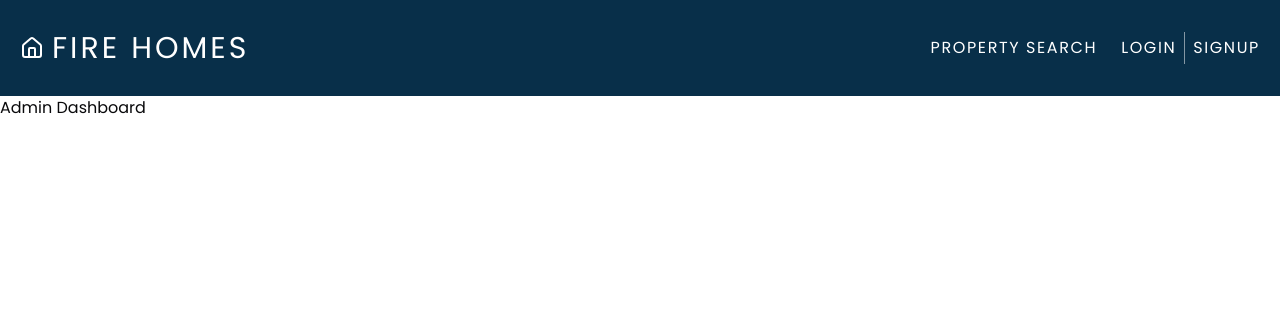
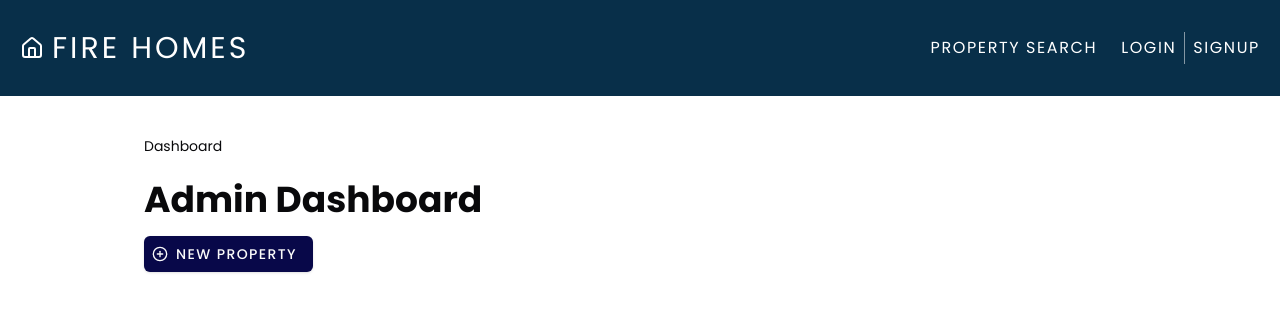
Before and after one commit to beater27032001/fire-homes-course, a Next.js app: page /admin-dashboard in a window 1280 px wide. Shown: the top 312 px of the page. Built offline with nearby package versions, Linux system fonts and the light colour scheme; no server answers.

Commit message:
(feature): admin dashboard main page

```diff
--- /dev/null
+++ b/app/admin-dashboard/layout.tsx
@@ -0,0 +1,3 @@
+export default function Layout({ children }: { children: React.ReactNode }) {
+  return (<div className="max-w-screen-lg mx-auto px-4 py-10">{children}</div>)
+}
--- a/app/admin-dashboard/page.tsx
+++ b/app/admin-dashboard/page.tsx
@@ -1,3 +1,18 @@
+import { Breadcrumbs } from "@/components/ui/breadcrumb";
+import { Button } from "@/components/ui/button";
+import { PlusCircleIcon } from "lucide-react";
+import Link from "next/link";
+
 export default function AdminDashboard() {
-  return <div>Admin Dashboard</div>
+  return <div>
+    <Breadcrumbs items={[{
+      label: "Dashboard"
+    }]} />
+    <h1 className="text-4xl font-bold mt-6">Admin Dashboard</h1>
+    <Button asChild className="inline-flex pl-2 gap-2 mt-4">
+      <Link href="/admin-dashboard/new">
+        <PlusCircleIcon /> New Property
+      </Link>
+    </Button>
+  </div >
 }
--- /dev/null
+++ b/components/ui/breadcrumb.tsx
@@ -0,0 +1,142 @@
+import * as React from "react"
+import { Slot } from "@radix-ui/react-slot"
+import { ChevronRight, MoreHorizontal } from "lucide-react"
+
+import { cn } from "@/lib/utils"
+import Link from "next/link"
+
+const Breadcrumbs = ({ items }: {
+  items: {
+    href?: string
+    label: string
+  }[]
+}) => {
+  return (
+    <Breadcrumb>
+      <BreadcrumbList>
+        {items.map((item, i) => (
+          <BreadcrumbItem key={i}>
+            {!!item.href &&
+              <Link href={item.href}>{item.label}</Link>
+            }
+            {!item.href &&
+              <BreadcrumbPage>{item.label}</BreadcrumbPage>
+            }
+          </BreadcrumbItem>
+        ))}
+      </BreadcrumbList>
+    </Breadcrumb>
+  )
+}
+Breadcrumbs.displayName = "Breadcrumbs"
+
+const Breadcrumb = React.forwardRef<
+  HTMLElement,
+  React.ComponentPropsWithoutRef<"nav"> & {
+    separator?: React.ReactNode
+  }
+>(({ ...props }, ref) => <nav ref={ref} aria-label="breadcrumb" {...props} />)
+Breadcrumb.displayName = "Breadcrumb"
+
+const BreadcrumbList = React.forwardRef<
+  HTMLOListElement,
+  React.ComponentPropsWithoutRef<"ol">
+>(({ className, ...props }, ref) => (
+  <ol
+    ref={ref}
+    className={cn(
+      "flex flex-wrap items-center gap-1.5 break-words text-sm text-muted-foreground sm:gap-2.5",
+      className
+    )}
+    {...props}
+  />
+))
+BreadcrumbList.displayName = "BreadcrumbList"
+
+const BreadcrumbItem = React.forwardRef<
+  HTMLLIElement,
+  React.ComponentPropsWithoutRef<"li">
+>(({ className, ...props }, ref) => (
+  <li
+    ref={ref}
+    className={cn("inline-flex items-center gap-1.5", className)}
+    {...props}
+  />
+))
+BreadcrumbItem.displayName = "BreadcrumbItem"
+
+const BreadcrumbLink = React.forwardRef<
+  HTMLAnchorElement,
+  React.ComponentPropsWithoutRef<"a"> & {
+    asChild?: boolean
+  }
+>(({ asChild, className, ...props }, ref) => {
+  const Comp = asChild ? Slot : "a"
+
+  return (
+    <Comp
+      ref={ref}
+      className={cn("transition-colors hover:text-foreground", className)}
+      {...props}
+    />
+  )
+})
+BreadcrumbLink.displayName = "BreadcrumbLink"
+
+const BreadcrumbPage = React.forwardRef<
+  HTMLSpanElement,
+  React.ComponentPropsWithoutRef<"span">
+>(({ className, ...props }, ref) => (
+  <span
+    ref={ref}
+    role="link"
+    aria-disabled="true"
+    aria-current="page"
+    className={cn("font-normal text-foreground", className)}
+    {...props}
+  />
+))
+BreadcrumbPage.displayName = "BreadcrumbPage"
+
+const BreadcrumbSeparator = ({
+  children,
+  className,
+  ...props
+}: React.ComponentProps<"li">) => (
+  <li
+    role="presentation"
+    aria-hidden="true"
+    className={cn("[&>svg]:w-3.5 [&>svg]:h-3.5", className)}
+    {...props}
+  >
+    {children ?? <ChevronRight />}
+  </li>
+)
+BreadcrumbSeparator.displayName = "BreadcrumbSeparator"
+
+const BreadcrumbEllipsis = ({
+  className,
+  ...props
+}: React.ComponentProps<"span">) => (
+  <span
+    role="presentation"
+    aria-hidden="true"
+    className={cn("flex h-9 w-9 items-center justify-center", className)}
+    {...props}
+  >
+    <MoreHorizontal className="h-4 w-4" />
+    <span className="sr-only">More</span>
+  </span>
+)
+BreadcrumbEllipsis.displayName = "BreadcrumbElipssis"
+
+export {
+  Breadcrumbs,
+  Breadcrumb,
+  BreadcrumbList,
+  BreadcrumbItem,
+  BreadcrumbLink,
+  BreadcrumbPage,
+  BreadcrumbSeparator,
+  BreadcrumbEllipsis,
+}
--- a/package.json
+++ b/package.json
@@ -11,7 +11,7 @@
   "dependencies": {
     "@radix-ui/react-avatar": "^1.1.2",
     "@radix-ui/react-dropdown-menu": "^2.1.4",
-    "@radix-ui/react-slot": "^1.1.1",
+    "@radix-ui/react-slot": "^1.1.2",
     "class-variance-authority": "^0.7.1",
     "clsx": "^2.1.1",
     "firebase": "^11.2.0",
```
Also changed, not shown: 1 other file (tests, documents, lock files or other folders).
